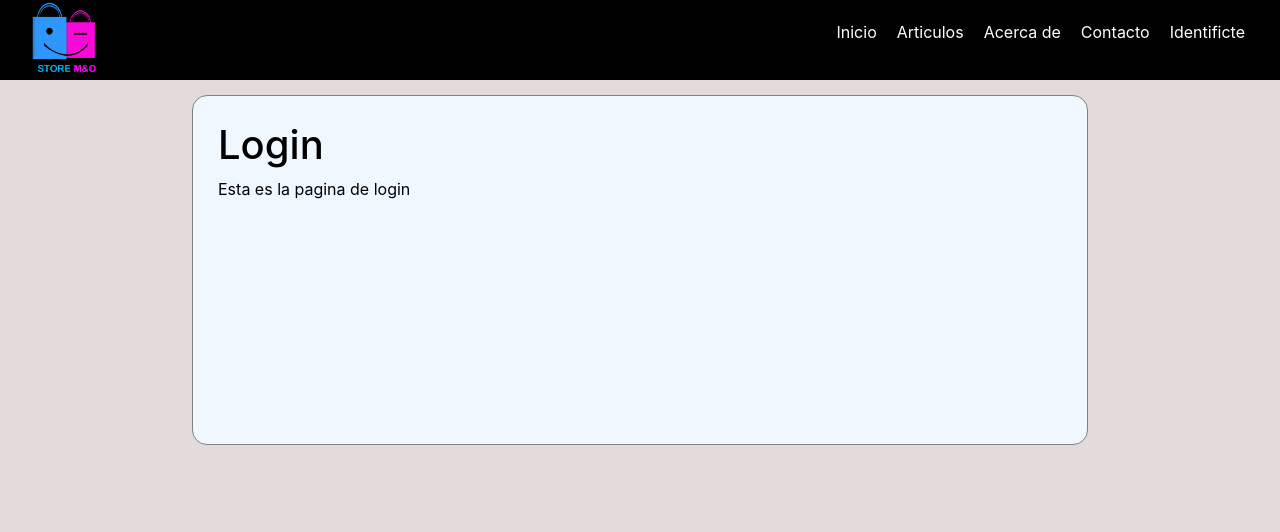
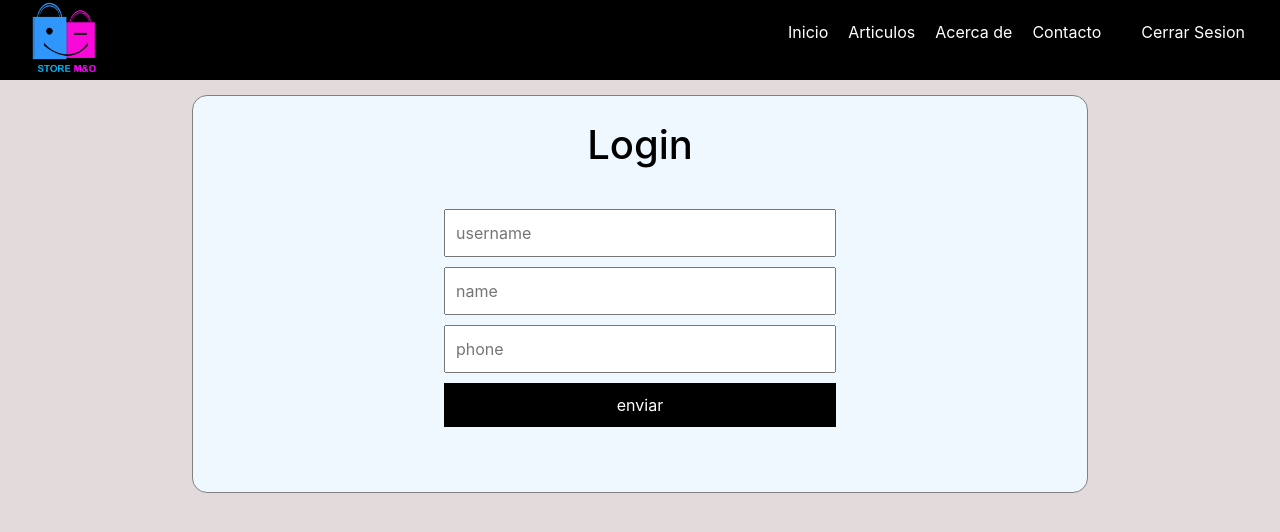
Before and after one commit to Owen07siuu/boot2contextAPI, a React (Vite) app: page /login in a window 1280 px wide. Shown: the top 532 px of the page. Built offline with nearby package versions, Linux system fonts and the light colour scheme.

Commit message:
configure login

```diff
--- a/index.html
+++ b/index.html
@@ -6,6 +6,7 @@
     <meta name="viewport" content="width=device-width, initial-scale=1.0" />
     <link href="https://cdn.jsdelivr.net/npm/bootstrap@5.3.3/dist/css/bootstrap.min.css"
     rel="stylesheet" integrity="sha384-QWTKZyjpPEjISv5WaRU9OFeRpok6YctnYmDr5pNlyT2bRjXh0JMhjY6hW+ALEwIH" crossorigin="anonymous">
+    <script src="https://cdn.userway.org/widget.js" data-account="PKi8kgensu"></script>
     <title>Vite + React</title>
   </head>
   <body>
--- a/src/App.jsx
+++ b/src/App.jsx
@@ -1,17 +1,29 @@
-import { useState } from 'react'
-
 import './styles/App.css'
 import { Router } from 'react-router-dom'
 import { AppRouter } from './routing/AppRouter'
+import { Context } from './context/Context'
+import { useEffect, useState } from 'react'
 
 function App() {
-  const [count, setCount] = useState(0)
 
+const [user, setUser] = useState(() =>{
+  const storeUser = localStorage.getItem("user");
+
+  return storeUser ? JSON.parse(storeUser)  : {};
+});
+
+useEffect(() =>{
+localStorage.setItem("user", JSON.stringify(user));
+}, [user]);
   return (
-    <div className='App'>
+    <Context.Provider value={{
+      user,
+      setUser
+    }}>
+      <div className='App'>
         <AppRouter />
-    </div>
+      </div>
+    </Context.Provider>
   )
 }
-
 export default App
--- a/src/components/Contact.jsx
+++ b/src/components/Contact.jsx
@@ -1,10 +1,14 @@
-import React from 'react'
+import React, { useContext } from 'react'
+import { Context } from '../context/Context'
 
 export const Contact = () => {
+
+  const { user } = useContext(Context);
   return (
     <div>
       <h1>Contacto</h1>
       <p>Esta es la pagina de contacto</p>
+      <p>Estos son los datos de <strong>{user.phone}</strong></p>
     </div>
   )
 }
--- a/src/components/Home.jsx
+++ b/src/components/Home.jsx
@@ -1,10 +1,13 @@
-import React from 'react'
+import React, { useContext } from 'react'
+import { Context } from '../context/Context'
 
 export const Home = () => {
+  const { user } = useContext(Context);
   return (
     <div>
       <h1>Inicio</h1>
       <p>Esta es la pagina de Inicio</p>
+      <p>Bienvenido <strong>{user.name}</strong></p>
     </div>
   )
 }
--- a/src/components/Login.jsx
+++ b/src/components/Login.jsx
@@ -1,10 +1,34 @@
-import React from 'react'
+import React, { useContext } from 'react'
+import { Context } from '../context/Context';
 
 export const Login = () => {
+
+  //Extraer user y setuser del contexto usando usecontext
+  const { user, setUser } = useContext(Context);
+  // Metodo que se ejecuta al hacer clic en enviar el formulario
+  const saveData = e => {
+    e.preventDefault();
+
+    //crear el objeto del usuario a partir de los datos del formulario
+    let identified_user = {
+      username: e.target.username.value,
+      name: e.target.name.value,
+      phone: e.target.phone.value
+    }
+
+    console.log(identified_user);
+    //actualizamos el estado del usuario
+    setUser(identified_user);
+  };
   return (
     <div>
-      <h1>Login</h1>
-      <p>Esta es la pagina de login</p>
+      <h1 className='text-center'>Login</h1>
+      <form className='login' onSubmit={saveData}>
+        <input type="text" name='username' placeholder='username'/>
+        <input type="text" name='name' placeholder='name'/>
+        <input type="text" name='phone' placeholder='phone'/>
+        <input type="submit" value="enviar" />
+      </form>
     </div>
   )
 }
--- /dev/null
+++ b/src/context/Context.jsx
@@ -0,0 +1,3 @@
+import { createContext } from "react";
+
+export const Context = createContext(null);
--- a/src/routing/AppRouter.jsx
+++ b/src/routing/AppRouter.jsx
@@ -1,4 +1,5 @@
-import React from 'react'
+import React, { useContext } from 'react'
+import { Context } from '../context/Context';
 import { BrowserRouter as Router, Routes, Route, NavLink } from 'react-router-dom';
 import { Home } from "../components/Home";
 import { Articles } from "../components/Articles";
@@ -8,6 +9,9 @@
 import { Errorpage } from '../components/Errorpage';
 import logo from  '../assets/logo.png';
 export const AppRouter = () => {
+
+    const { user, setUser } = useContext(Context);
+
   return (
    <Router>
     {/*Menu de navegacion*/}
@@ -29,9 +33,23 @@
                 <li>
                     <NavLink to='/contacto'>Contacto</NavLink>
                 </li>
+                {user.username !== null ? (
+                <>
+                <li>
+                    <NavLink to='/' id='text-username'>{user.username}</NavLink>
+                </li>
+                <li>
+                    < a href='/' onClick={e =>{
+                        e.preventDefault();
+                        setUser({username: null})
+                    }} >Cerrar Sesion</a>
+                </li>
+                </>
+                ) :(
                 <li>
                     <NavLink to='/login'>Identificte</NavLink>
                 </li>
+                )}
             </ul>
             </nav>
         </header>
--- a/src/styles/App.css
+++ b/src/styles/App.css
@@ -76,7 +76,9 @@
 .header-nav a:hover {
   color: rgb(20, 134, 195);
 }
-
+#text-username {
+  color: fuchsia;
+}
 /* Modo Oscuro para Header Navigation */
 .dark-mode .header-nav nav {
   background-color: #333; /* Color de fondo del nav en modo oscuro */
```
